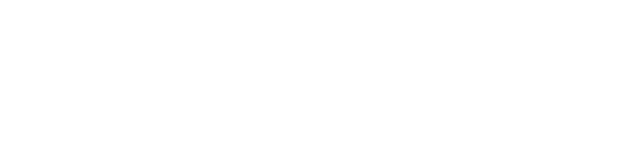
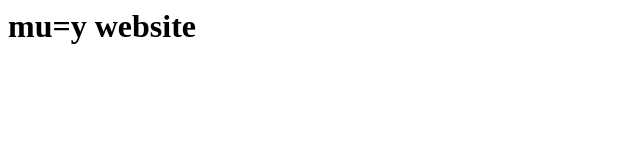
Before and after one commit to igihozofelici/exercise, a plain HTML site: page index.html in a window 1280 px wide. Shown: the whole page, without its empty margins (0-640 px from the left). Drawn offline with Linux system fonts and the light colour scheme.

```diff
--- a/index.html
+++ b/index.html
@@ -1,7 +1,7 @@
 <html>
-	<head><title><h1>hello world</h1></title>
+	<head><title>my page</title>
 		<body>
-
+			<h1>mu=y website</h1>
 		</body>
 
 
```
